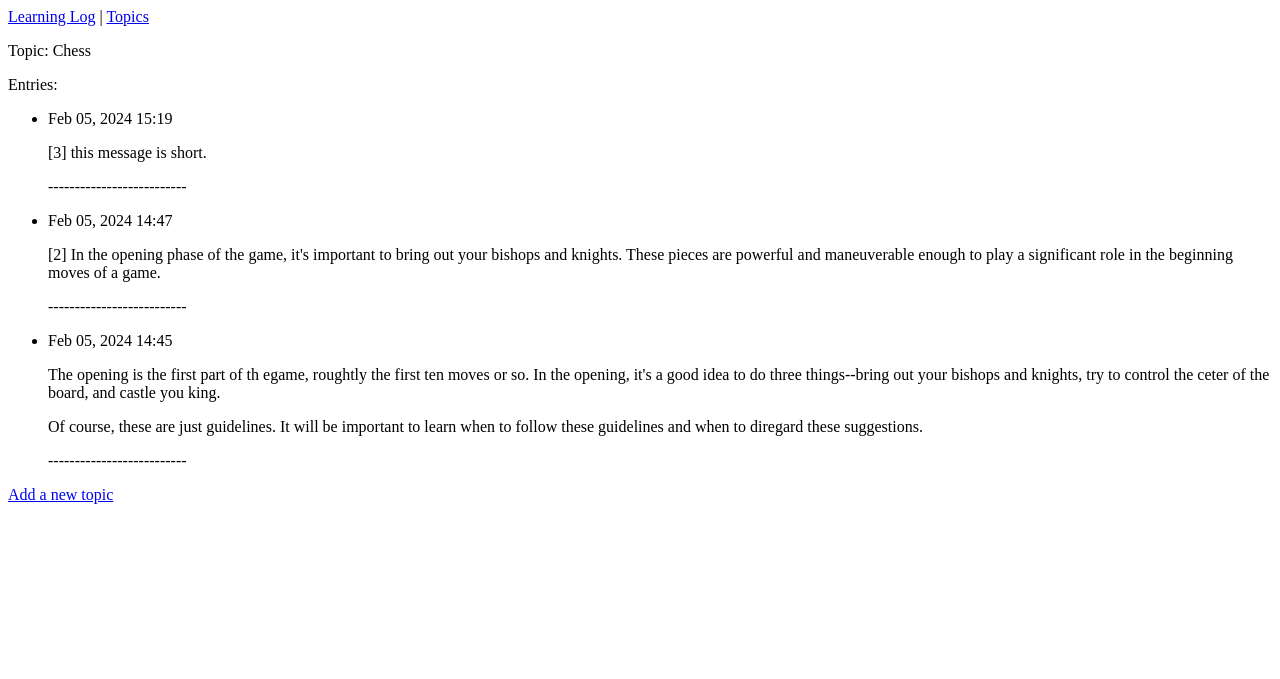
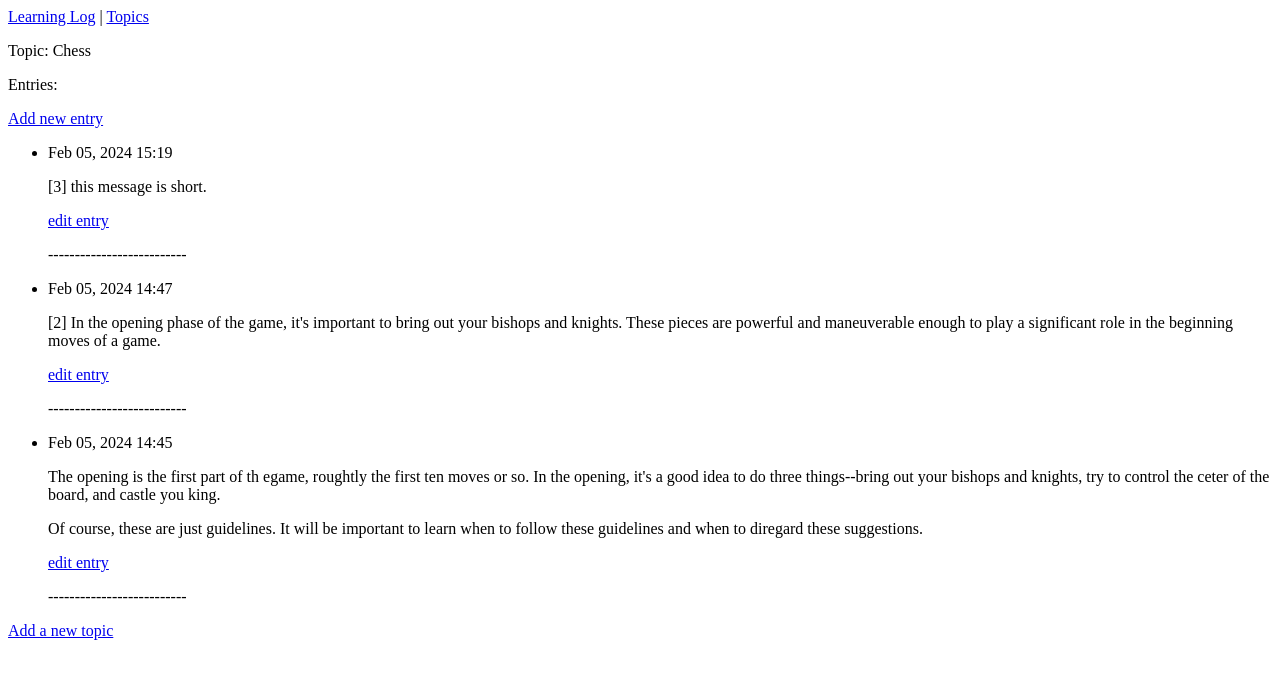
Before and after one commit to ArthurQiangLi/Practise_Web, a Django app: page /topics/1/ in a window 1280 px wide. Shown: the top 679 px of the page. Run offline with Django 5.2, Linux system fonts and the light colour scheme; data comes from the database, SQL or seed files in the repository.

Commit message:
Finished c19 edit entry

```diff
--- a/learning_logs/templates/learning_logs/topic.html
+++ b/learning_logs/templates/learning_logs/topic.html
@@ -4,11 +4,16 @@
 
 <p>Entries:</p>
 
+<p>
+    <a href="{% url 'learning_logs:new_entry' topic.id %}">Add new entry</a>
+</p>
+
 <ul>
 {% for entry in entries %}
   <li>
     <p> {{ entry.date_added|date:'M d, Y H:i' }}</p>
     <p> {{ entry.text|linebreaks }}</p>
+    <a href="{% url 'learning_logs:edit_entry' entry.id%}">edit entry</a>
     <P> --------------------------</P>
   </li>
   {% empty %}
--- a/learning_logs/urls.py
+++ b/learning_logs/urls.py
@@ -9,4 +9,6 @@ urlpatterns = [
     re_path(r"^topics/$", views.topics, name='topics'),
     re_path(r'^topics/(?P<topic_id>\d+)/$', views.topic, name='topic'),
     re_path(r'^new_topic/$', views.new_topic, name='new_topic'),
+    re_path(r'^new_entry/(?P<topic_id>\d+)/$', views.new_entry, name='new_entry'),
+    re_path(r'^edit_entry/(?P<entry_id>\d+)/$' ,views.edit_entry, name='edit_entry'),
 ]
--- a/learning_logs/views.py
+++ b/learning_logs/views.py
@@ -2,8 +2,8 @@ from django.shortcuts import render
 from django.http import HttpResponseRedirect
 from django.urls import reverse
 
-from .models import Topic
-from .forms import TopicForm
+from .models import Topic, Entry
+from .forms import TopicForm, EntryForm
 
 # Create your views here.
 def index(request):
@@ -38,3 +38,37 @@ def new_topic(request):
 
     context = {'form':form}
     return render(request, 'learning_logs/new_topic.html', context)
+
+def new_entry(request, topic_id):
+    """add specific entry in a topic"""
+    topic = Topic.objects.get(id=topic_id)
+
+    if request.method != "POST":
+        form = EntryForm() # new a empty form
+    else:
+        #Post submitted data
+        form = EntryForm(data= request.POST)
+        if form.is_valid():
+            new_entry = form.save(commit=False)#false means create a new form object
+            new_entry.topic = topic
+            new_entry.save()
+            return HttpResponseRedirect(reverse('learning_logs:topic',
+                                                args=[topic_id]))
+    context = {'topic':topic, 'form':form}
+    return render(request, 'learning_logs/new_entry.html', context)
+
+def edit_entry(request, entry_id):
+    """edit existing entry"""
+    entry = Entry.objects.get(id=entry_id)
+    topic = entry.topic
+    if request.method != 'POST':
+        form = EntryForm(instance=entry)
+    else:
+        #post submitted data
+        form = EntryForm(instance=entry, data=request.POST)
+        if form.is_valid():
+            form.save()
+            return HttpResponseRedirect(reverse('learning_logs:topic',
+                                                args=[topic.id]))
+    context = {'entry':entry, 'topic':topic, 'form':form}
+    return render(request, 'learning_logs/edit_entry.html', context)
```
Also changed, not shown: learning_logs/forms.py (+9 -1 lines), learning_logs/templates/learning_logs/edit_entry.html (added, +16 -0 lines), learning_logs/templates/learning_logs/new_entry.html (added, +16 -0 lines).
